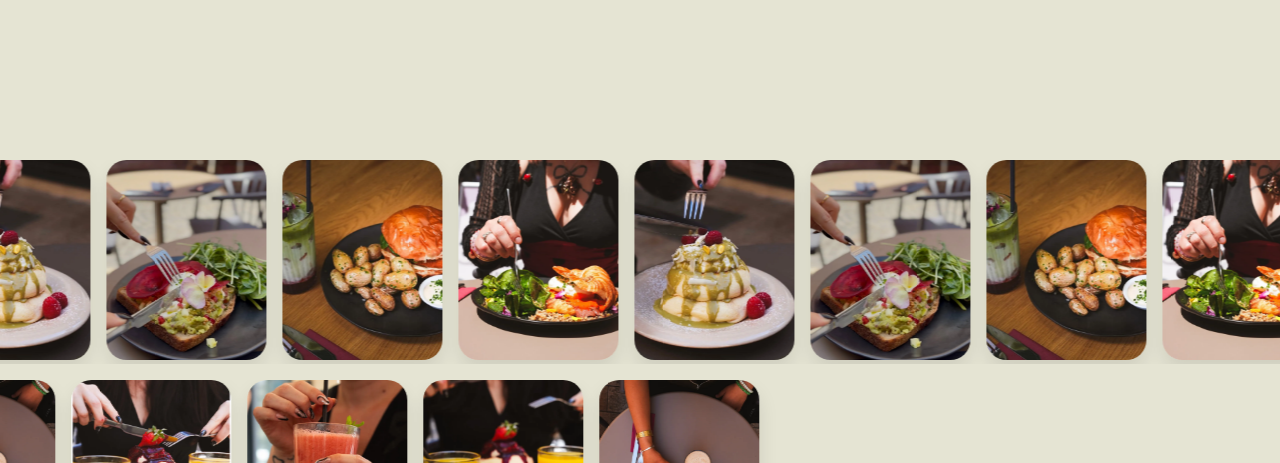
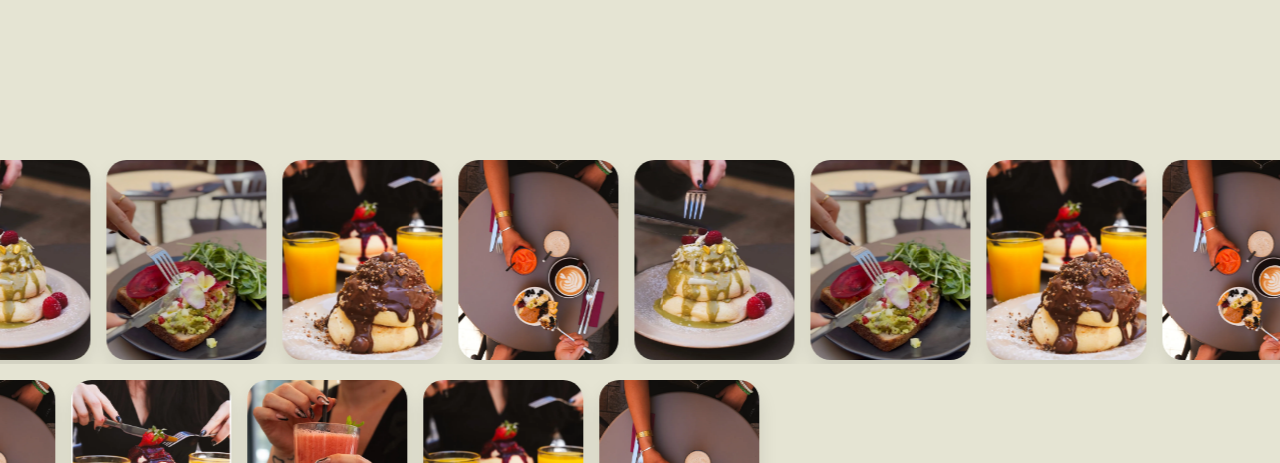
Before and after one commit to koseicoffeee/koseiwebsite, a plain HTML site: page index.html in a window 1280 px wide. Shown: the part 489-952 px from the top of the page. Drawn offline with Linux system fonts and the light colour scheme.

Commit message:
Retrait photos + correction vercel.json

```diff
--- a/index.html
+++ b/index.html
@@ -151,12 +151,12 @@
             <div class="marquee-track">
                 <picture><source type="image/webp" srcset="photos/pancake-pistache.webp"><img src="photos/pancake-pistache.jpg" alt="Fluffy pancake pistache Kōsei"></picture>
                 <picture><source type="image/webp" srcset="photos/avocado-toast.webp"><img src="photos/avocado-toast.jpg" alt="Avocado toast maison Kōsei"></picture>
-                <picture><source type="image/webp" srcset="photos/burger-patates.webp"><img src="photos/burger-patates.jpg" alt="Chicken bun et pommes de terre rôties Kōsei"></picture>
-                <picture><source type="image/webp" srcset="photos/soleil-bowl-croissant.webp"><img src="photos/soleil-bowl-croissant.jpg" alt="Soleil Bowl Kōsei"></picture>
+                <picture><source type="image/webp" srcset="photos/pancake-chocolat-noisette.webp"><img src="photos/pancake-chocolat-noisette.jpg" alt="Fluffy pancake chocolat noisette Kōsei"></picture>
+                <picture><source type="image/webp" srcset="photos/brunch-vue-dessus.webp"><img src="photos/brunch-vue-dessus.jpg" alt="Table de brunch Kōsei vue du dessus"></picture>
                 <picture><source type="image/webp" srcset="photos/pancake-pistache.webp"><img src="photos/pancake-pistache.jpg" alt="Fluffy pancake pistache Kōsei"></picture>
                 <picture><source type="image/webp" srcset="photos/avocado-toast.webp"><img src="photos/avocado-toast.jpg" alt="Avocado toast maison Kōsei"></picture>
-                <picture><source type="image/webp" srcset="photos/burger-patates.webp"><img src="photos/burger-patates.jpg" alt="Chicken bun et pommes de terre rôties Kōsei"></picture>
-                <picture><source type="image/webp" srcset="photos/soleil-bowl-croissant.webp"><img src="photos/soleil-bowl-croissant.jpg" alt="Soleil Bowl Kōsei"></picture>
+                <picture><source type="image/webp" srcset="photos/pancake-chocolat-noisette.webp"><img src="photos/pancake-chocolat-noisette.jpg" alt="Fluffy pancake chocolat noisette Kōsei"></picture>
+                <picture><source type="image/webp" srcset="photos/brunch-vue-dessus.webp"><img src="photos/brunch-vue-dessus.jpg" alt="Table de brunch Kōsei vue du dessus"></picture>
             </div>
         </div>
         <div class="marquee-row marquee-row-reverse">
@@ -429,14 +429,12 @@
     <section id="galerie" class="section-beige">
         <h2>En Images</h2>
         <div class="gallery-grid">
-            <div class="gallery-item"><picture><source type="image/webp" srcset="photos/brunch-vue-dessus.webp"><img src="photos/brunch-vue-dessus.jpg" alt="Table de brunch vue du dessus chez Kōsei Marseille" loading="lazy"></picture></div>
-            <div class="gallery-item"><picture><source type="image/webp" srcset="photos/soleil-bowl-croissant.webp"><img src="photos/soleil-bowl-croissant.jpg" alt="Soleil Bowl et croissant salade chez Kōsei" loading="lazy"></picture></div>
+            <div class="gallery-item gallery-wide"><picture><source type="image/webp" srcset="photos/brunch-vue-dessus.webp"><img src="photos/brunch-vue-dessus.jpg" alt="Table de brunch vue du dessus chez Kōsei Marseille" loading="lazy"></picture></div>
             <div class="gallery-item"><picture><source type="image/webp" srcset="photos/avocado-toast.webp"><img src="photos/avocado-toast.jpg" alt="Avocado toast maison chez Kōsei" loading="lazy"></picture></div>
             <div class="gallery-item"><picture><source type="image/webp" srcset="photos/pancake-chocolat-noisette.webp"><img src="photos/pancake-chocolat-noisette.jpg" alt="Fluffy pancake chocolat noisette chez Kōsei" loading="lazy"></picture></div>
-            <div class="gallery-item"><picture><source type="image/webp" srcset="photos/burger-patates.webp"><img src="photos/burger-patates.jpg" alt="Chicken bun et pommes de terre rôties chez Kōsei" loading="lazy"></picture></div>
             <div class="gallery-item"><picture><source type="image/webp" srcset="photos/pancake-pistache.webp"><img src="photos/pancake-pistache.jpg" alt="Fluffy pancake pistache chez Kōsei" loading="lazy"></picture></div>
             <div class="gallery-item"><picture><source type="image/webp" srcset="photos/smoothie-pasteque.webp"><img src="photos/smoothie-pasteque.jpg" alt="Smoothie frais servi chez Kōsei" loading="lazy"></picture></div>
-            <div class="gallery-item"><picture><source type="image/webp" srcset="photos/pancake-fraise-duo.webp"><img src="photos/pancake-fraise-duo.jpg" alt="Fluffy pancakes fraise et chocolat chez Kōsei" loading="lazy"></picture></div>
+            <div class="gallery-item gallery-wide"><picture><source type="image/webp" srcset="photos/pancake-fraise-duo.webp"><img src="photos/pancake-fraise-duo.jpg" alt="Fluffy pancakes fraise et chocolat chez Kōsei" loading="lazy"></picture></div>
         </div>
     </section>
 
--- a/style.css
+++ b/style.css
@@ -512,3 +512,6 @@ h2 { font-size: 3rem; margin-bottom: 40px; text-transform: uppercase; font-weigh
 .fav { color: var(--accent-pourpre); font-weight: 900; margin-left: 4px; }
 .menu-item .fav, .menu-footer-note .fav { color: inherit; }
 .menu-subtitle small { text-transform: none; font-weight: normal; font-size: 0.8rem; }
+
+.gallery-item.gallery-wide { grid-column: span 2; aspect-ratio: 8 / 5; position: relative; }
+.gallery-item.gallery-wide picture { position: absolute; inset: 0; }
```
Also changed, not shown: vercel.json.
